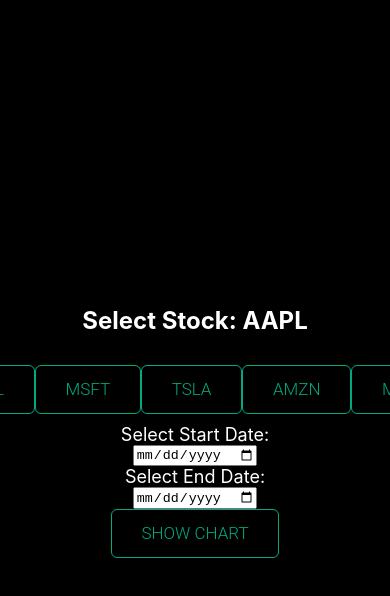
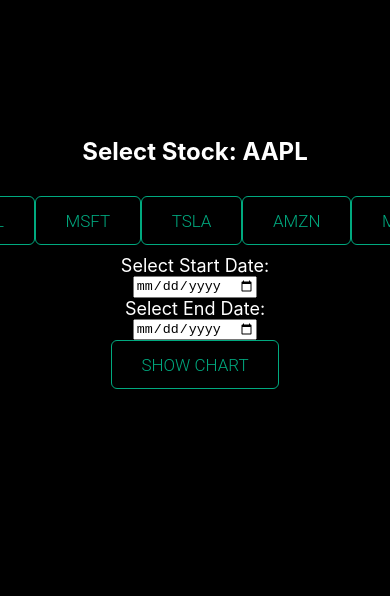
Before and after one commit to jay9358/GenFlowly, a React (Create React App) app in the folder stocks-app/: page / in a window 390 px wide. Shown: the top 596 px of the page. Built offline with nearby package versions, Linux system fonts and the light colour scheme.

Commit message:
Update Main.css

```diff
--- a/stocks-app/src/components/assets/css/Main.css
+++ b/stocks-app/src/components/assets/css/Main.css
@@ -93,13 +93,14 @@
         flex-direction: column;
     }
     .options{
+        height: 60%;
         width: 100%;
     }
     .chart{
         width: 100%;
 
     }
-    .btn{
-        padding: 0.2em;
+    .btn {
+        padding: 0.6em 1em;
     }
    }
```
